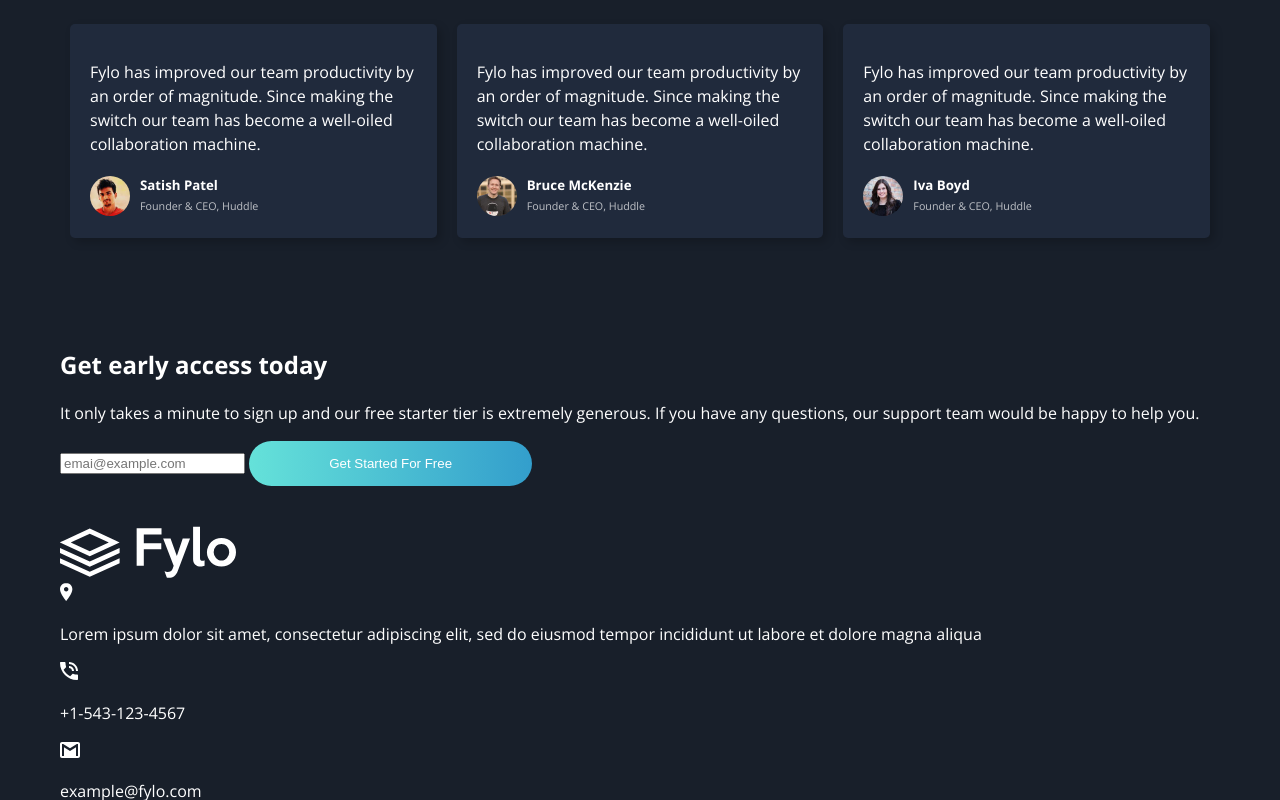
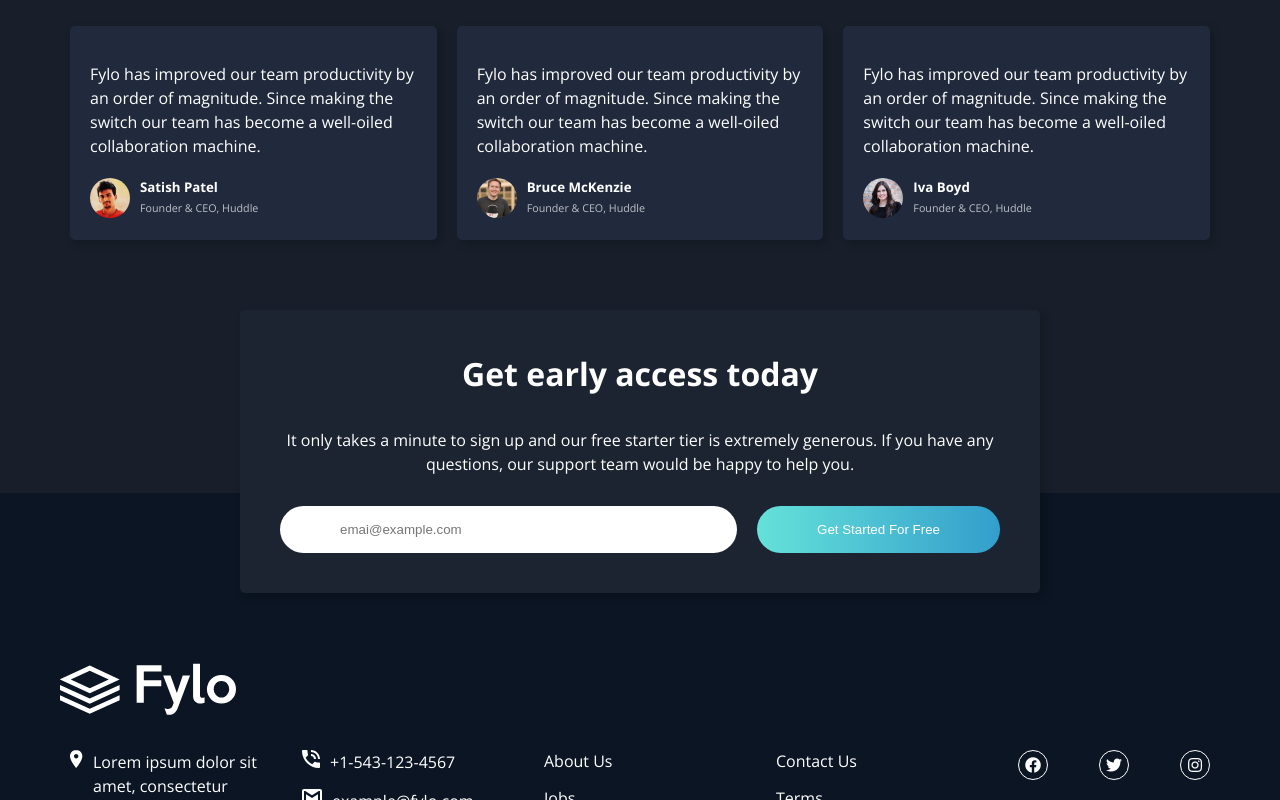
Before and after one commit to SanazBHMN/Fylo-landing-page, a plain HTML site: page index.html in a window 1280 px wide. Shown: the part 2000-2800 px from the top of the page. Drawn offline with nearby package versions, Linux system fonts and the light colour scheme.

Commit message:
complete footer

```diff
--- a/index.html
+++ b/index.html
@@ -10,6 +10,9 @@
       href="./images/favicon-32x32.png"
     />
     <link rel="stylesheet" href="style.css" />
+    <link rel="stylesheet" href="https://use.fontawesome.com/releases/v5.15.3/css/all.css"
+      integrity="sha384-SZXxX4whJ79/gErwcOYf+zWLeJdY/qpuqC4cAa9rOGUstPomtqpuNWT9wdPEn2fk"
+      crossorigin="anonymous">
     <title>Fylo landing page</title>
   </head>
   <body>
@@ -146,8 +149,8 @@
       </div>
     </section>
 
-    <form class="container">
-      <h2>Get early access today</h2>
+    <form>
+      <h1>Get early access today</h1>
       <p>
         It only takes a minute to sign up and our free starter tier is extremely
         generous. If you have any questions, our support team would be happy to
@@ -161,8 +164,9 @@
 
     <footer>
       <div class="container">
+        <img src="images/logo.svg" alt="logo" />
+        <div class="flex">
           <div class="footer-section">
-          <img src="images/logo.svg" alt="logo" />
             <div class="flex">
               <img src="images/icon-location.svg" alt="location" />
               <p>
@@ -177,9 +181,7 @@
               <img src="images/icon-phone.svg" alt="phone" />
               <p>+1-543-123-4567</p>
             </div>
-        </div>
 
-        <div class="footer-section">
             <div class="flex">
               <img src="images/icon-email.svg" alt="email" />
               <p>example@fylo.com</p>
@@ -217,6 +219,7 @@
             </ul>
           </div>
         </div>
+      </div>
     </footer>
   </body>
 </html>
--- a/style.css
+++ b/style.css
@@ -35,7 +35,7 @@ img {
 
 .btn {
   color: #fff;
-  padding: 15px 80px;
+  padding: 16px 60px;
   border-radius: 50px;
   background-image: linear-gradient(
     to right,
@@ -162,3 +162,89 @@ h1 {
   opacity: 0.7;
   font-weight: normal;
 }
+
+/* form */
+form {
+  background-color: hsl(217, 28%, 15%);
+  max-width: 100%;
+  width: 800px;
+  padding: 40px;
+  margin: 0 auto -100px;
+  position: relative;
+  z-index: 1;
+  border-radius: 5px;
+  box-shadow: 4px 4px 10px rgba(0, 0, 0, 0.2);
+  text-align: center;
+}
+
+.form-control {
+  display: flex;
+}
+
+form h1 {
+  margin: 0 auto;
+}
+
+form p {
+  margin: 30px 0;
+}
+
+.form-control input {
+  flex: 1;
+  border: 0;
+  border-radius: 50px;
+  padding: 16px 60px;
+  margin-right: 20px;
+}
+
+/* footer */
+footer {
+  background-color:  hsl(216, 53%, 9%);
+  padding: 150px 0 50px;
+}
+
+footer .flex {
+  display: flex;
+  /* justify-content: baseline; */
+  align-items: flex-start;
+  margin-bottom: 15px;
+}
+
+.footer-section {
+  flex: 1;
+  margin-top: 20px;
+  padding: 10px;
+}
+
+.footer-section p {
+  margin: 0 0 0 10px;
+}
+
+.footer-section ul {
+  list-style-type: none;
+  padding-left: 10px;
+  margin: 0;
+}
+
+.footer-section ul a {
+  color: #fff;
+  display: inline-block;
+  margin-bottom: 15px;
+  text-decoration: none;
+}
+
+.social-icons {
+  display: flex;
+  justify-content: space-between;
+}
+
+.footer-section .social-icons a {
+  border: 1px solid #fff;
+  border-radius: 50%;
+  width: 30px;
+  height: 30px;
+  display: flex;
+  justify-content: center;
+  align-items: center;
+  margin-left: 10px;
+}
```
Lines whose indentation alone changed are shown as unchanged.
